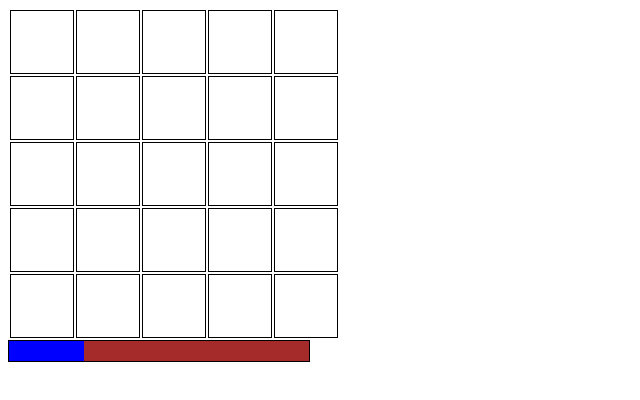
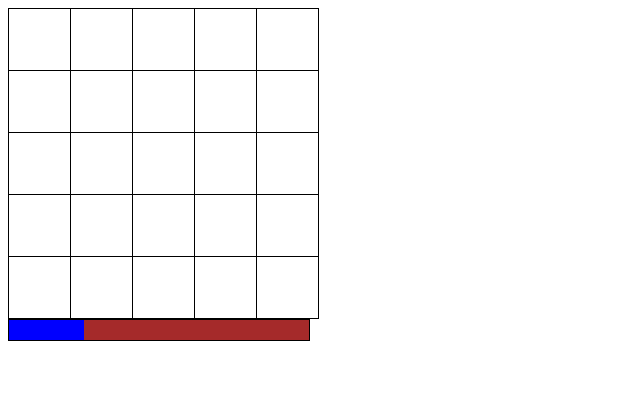
Before and after one commit to mrleecock/www_assigment_1_2, a website built with Parcel: page index.html in a window 1280 px wide. Shown: the whole page, without its empty margins (0-640 px from the left). Built offline with nearby package versions, Linux system fonts and the light colour scheme.

Commit message:
Update style.css

```diff
--- a/src/style.css
+++ b/src/style.css
@@ -1,12 +1,16 @@
 .cell
 {
     border: 1px solid black;
-    width: 60px;
-    height: 60px;
+    width: 59px;
+    height: 59px;
     text-align: center;
     font-family: Helvetica;
     font-size: 30px;
 
+}
+#board
+{
+    border-collapse: collapse;
 }
 
 td, th
```
